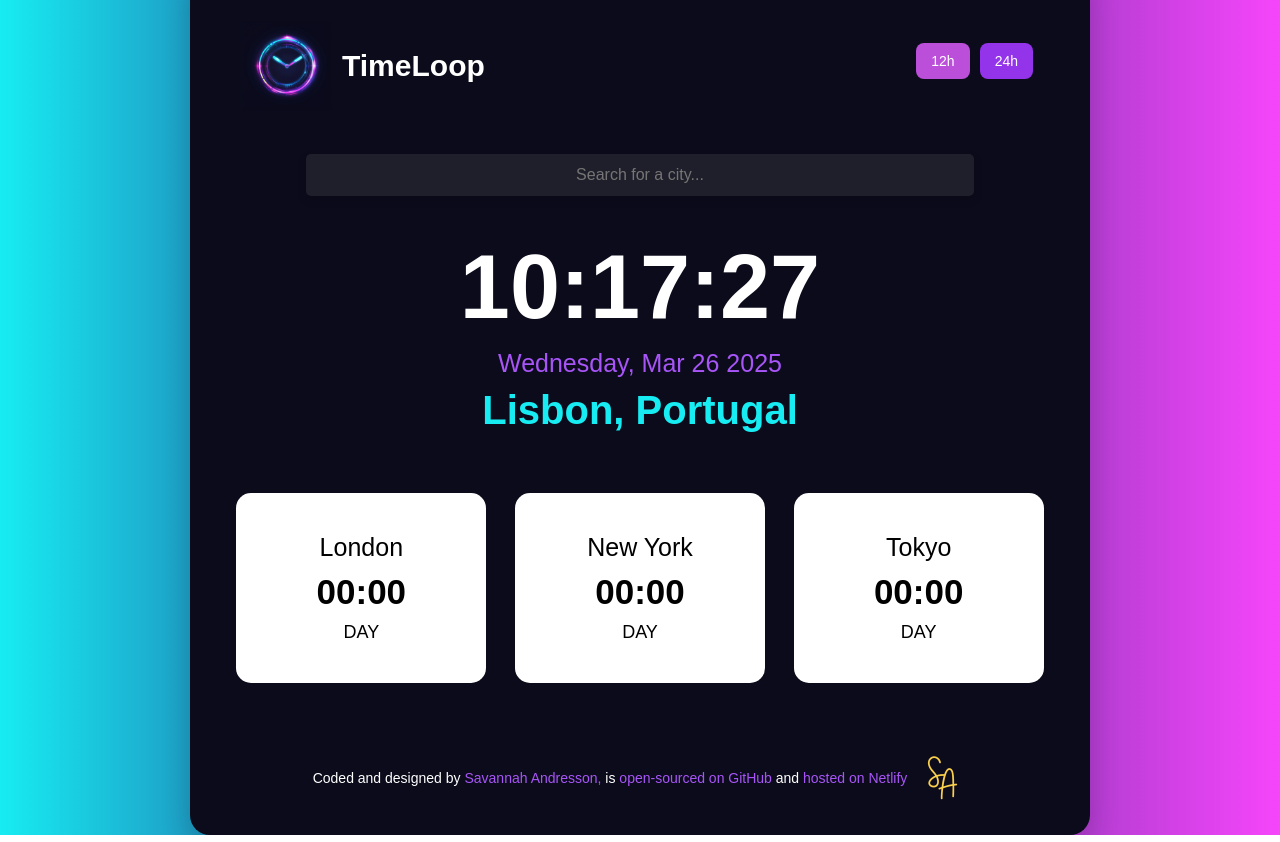
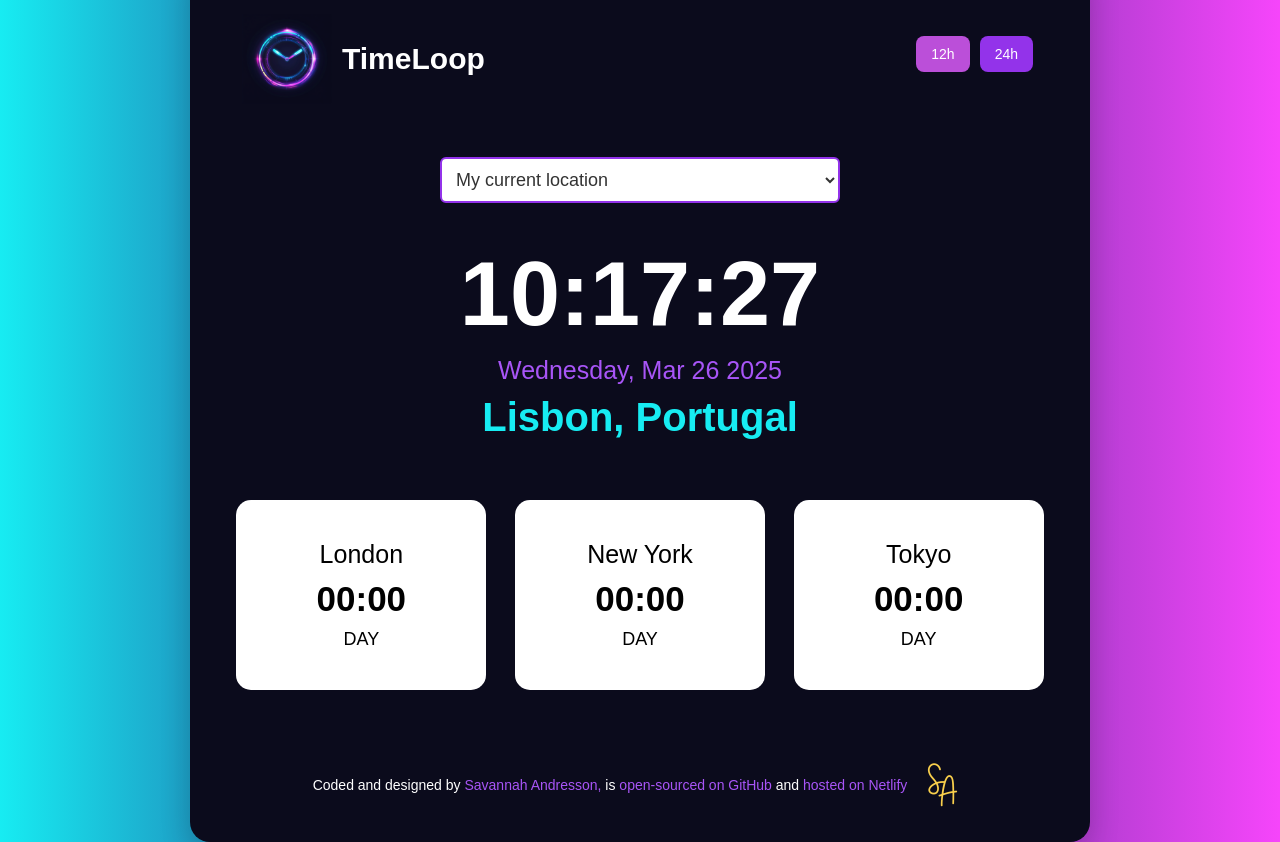
Before and after one commit to savi-creates/world-clock-project, a plain HTML site: page index.html in a window 1280 px wide. Drawn offline with nearby package versions, Linux system fonts and the light colour scheme.

Commit message:
updated css and html

```diff
--- a/css/style.css
+++ b/css/style.css
@@ -66,25 +66,26 @@ button.active {
 }
 
 .city-selector {
-  margin: 20px 0;
+  margin-top: 30px;
+  display: flex;
+  justify-content: center;
 }
 
-input[type="text"] {
-  padding: 12px 20px;
-  width: 80%;
-  border-radius: 5px;
-  font-size: 16px;
-  text-align: center;
-  border: none;
-  background: #1f1f2b;
-  color: white;
-  box-shadow: 0px 4px 8px rgba(0, 0, 0, 0.2);
+.city-selector select {
+  font-size: 18px;
+  padding: 10px;
+  width: 400px;
+  max-width: 100%;
+  border: 2px solid #9333ea;
+  border-radius: 6px;
+  background-color: white;
+  color: #333;
+  cursor: pointer;
 }
 
-input[type="text"]:focus {
+.city-selector select:focus {
   outline: none;
-  border: 2px solid #a855f7;
-  background: #262636;
+  border-color: #3498db;
 }
 
 .main-clock {
--- a/index.html
+++ b/index.html
@@ -22,7 +22,13 @@
       </header>
 
       <div class="city-selector">
-        <input type="text" id="city-input" placeholder="Search for a city..." />
+        <select id="city-selector">
+          <option value="current-location">My current location</option>
+          <option value="Lisbon">Lisbon</option>
+          <option value="Sydney">Sydney</option>
+          <option value="Los-Angeles">Los Angeles</option>
+          <option value="Paris">Paris</option>
+        </select>
       </div>
 
       <div class="main-clock">
```
